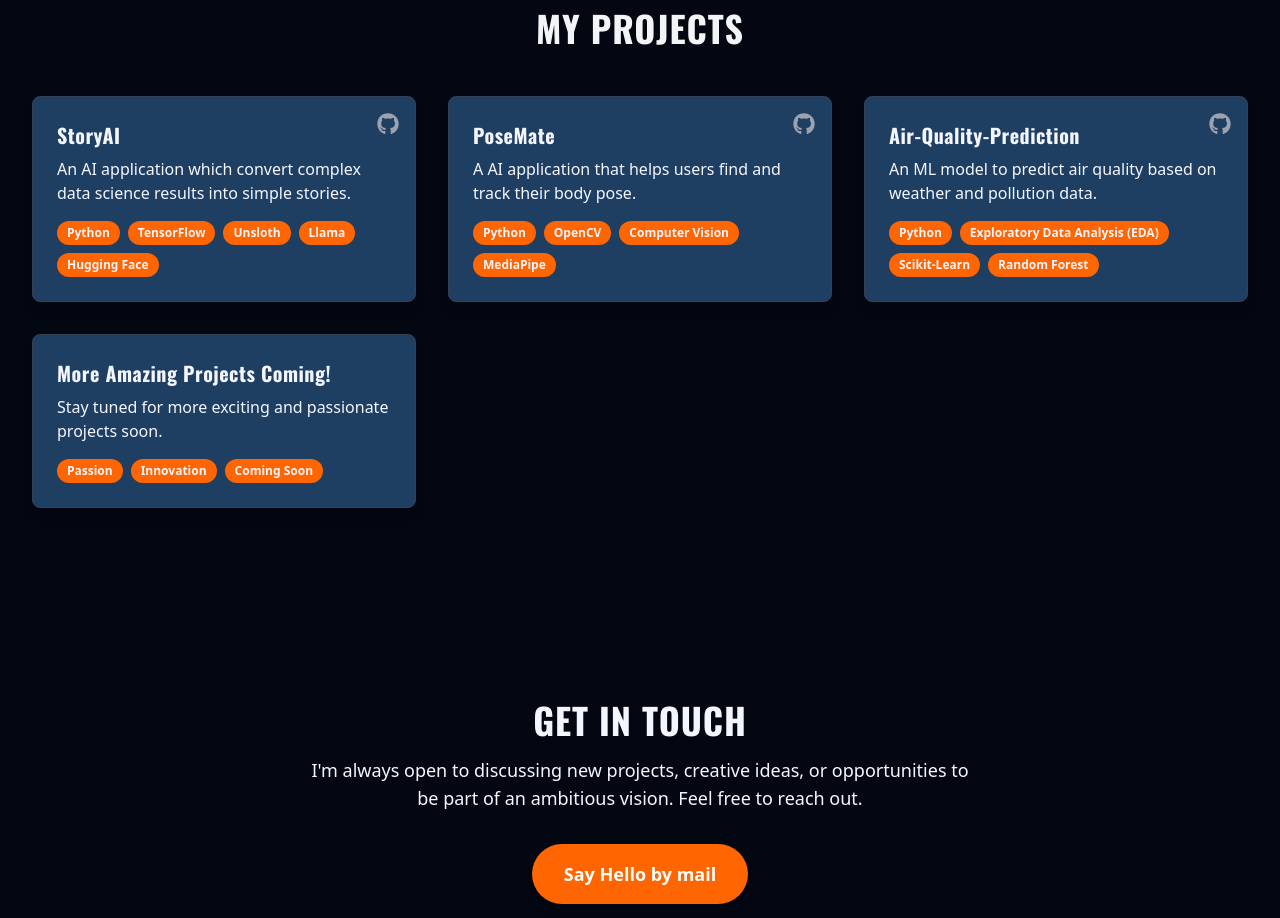
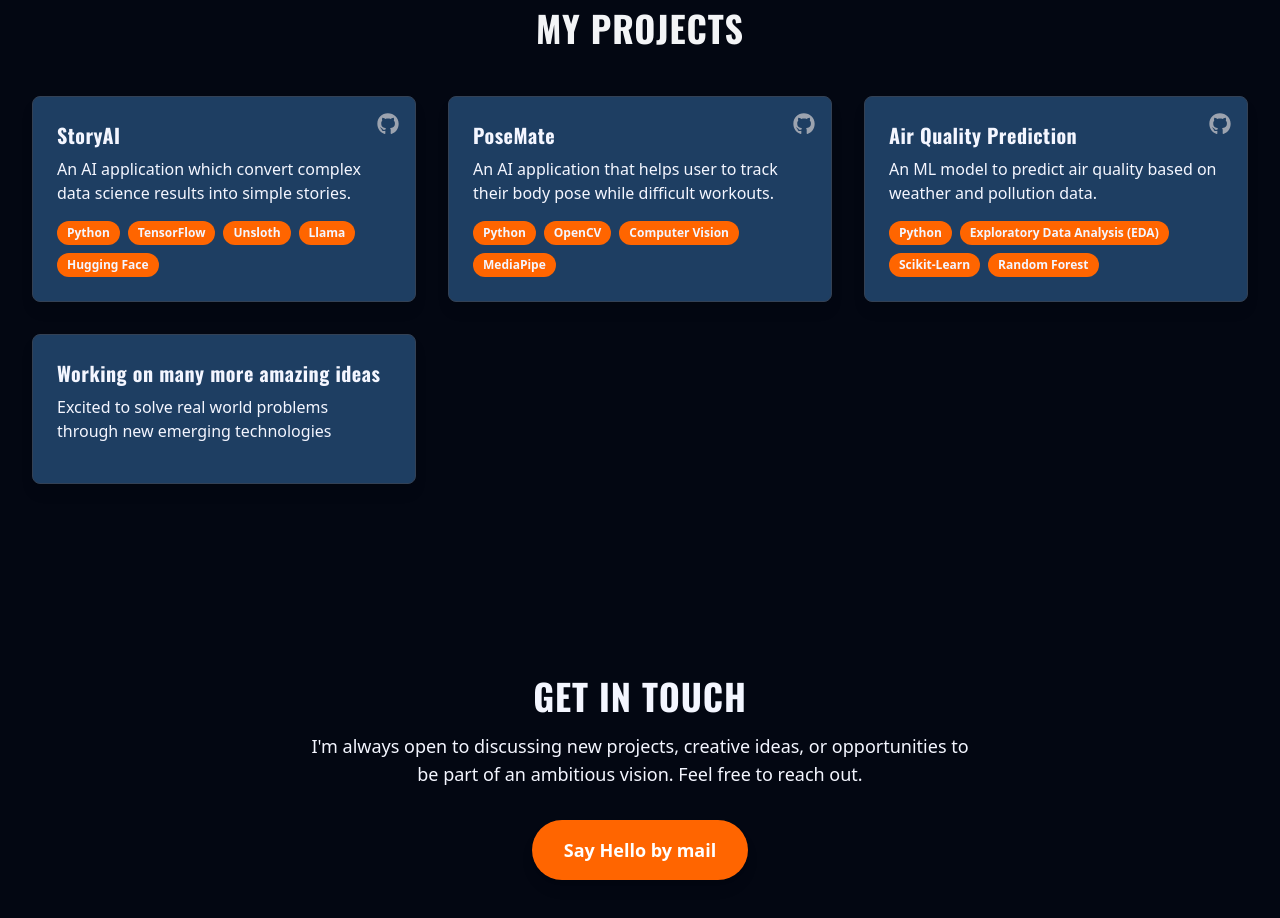
Before and after one commit to waleedarif1011/waleed, a React (Vite) app: page /#contact-section in a window 1280 px wide. Shown: the part 3360-4278 px from the top of the page. Built offline with nearby package versions, Linux system fonts and the light colour scheme; a web font is replaced by a local one.

Commit message:
Updated ProjectsView.tsx
Fixed some spelling errors

```diff
--- a/src/components/views/ProjectsView.tsx
+++ b/src/components/views/ProjectsView.tsx
@@ -6,9 +6,9 @@ const ProjectsView: React.FC = () => {
   // Dummy data for projects
   const projects = [
     { name: 'StoryAI', description: 'An AI application which convert complex data science results into simple stories.', tags: ['Python', 'TensorFlow', 'Unsloth', 'Llama', 'Hugging Face'], githubUrl: 'https://github.com/waleedarif1011/StoryAI' },
-    { name: 'PoseMate', description: 'A AI application that helps users find and track their body pose.', tags: ['Python', 'OpenCV', 'Computer Vision', 'MediaPipe'], githubUrl: 'https://github.com/waleedarif1011/PoseMate' },
-    { name: 'Air-Quality-Prediction', description: 'An ML model to predict air quality based on weather and pollution data.', tags: ['Python', 'Exploratory Data Analysis (EDA)', 'Scikit-Learn', 'Random Forest'], githubUrl: 'https://github.com/waleedarif1011/Air-Quality-Prediction' },
-    { name: 'More Amazing Projects Coming!', description: 'Stay tuned for more exciting and passionate projects soon.', tags: ['Passion', 'Innovation', 'Coming Soon'] },
+    { name: 'PoseMate', description: 'An AI application that helps user to track their body pose while difficult workouts.', tags: ['Python', 'OpenCV', 'Computer Vision', 'MediaPipe'], githubUrl: 'https://github.com/waleedarif1011/PoseMate' },
+    { name: 'Air Quality Prediction', description: 'An ML model to predict air quality based on weather and pollution data.', tags: ['Python', 'Exploratory Data Analysis (EDA)', 'Scikit-Learn', 'Random Forest'], githubUrl: 'https://github.com/waleedarif1011/Air-Quality-Prediction' },
+    { name: 'Working on many more amazing ideas', description: 'Excited to solve real world problems through new emerging technologies', tags: [] },
   ];
 
   return (
```
